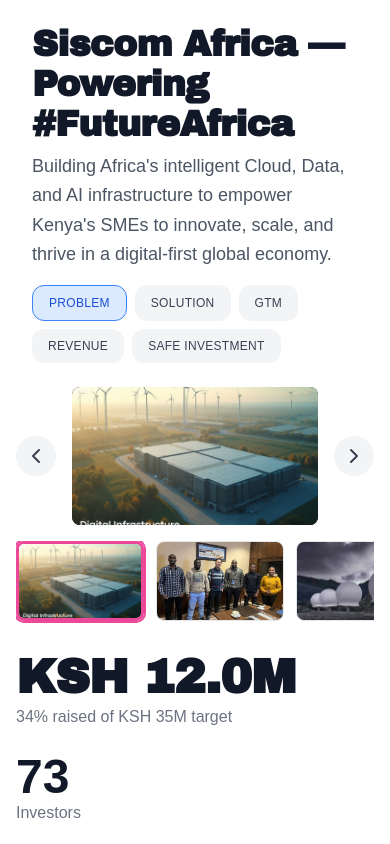
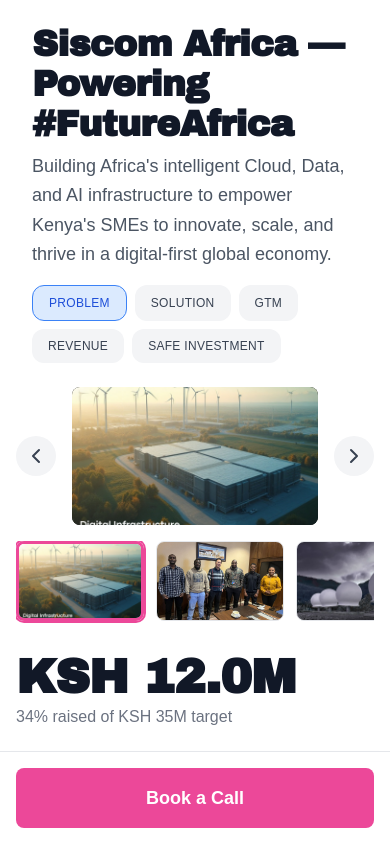
Before and after one commit to finley-dev23/siscom-notes, a Next.js app: page / in a window 390 px wide. Shown: the top 844 px of the page. Built offline with nearby package versions, Linux system fonts and the light colour scheme; a web font is replaced by a local one.

Commit message:
done with mobile view

```diff
--- a/components/Tabs.tsx
+++ b/components/Tabs.tsx
@@ -30,10 +30,20 @@
 
   return (
     <div>
-      {/* Sticky Navigation Bar (appears when scrolled past tabs) */}
+      {/* Mobile: Sticky Button at Bottom */}
+      <div className="lg:hidden fixed bottom-0 left-0 right-0 bg-white border-t border-gray-200 shadow-lg z-50 p-4">
+        <a
+          href="/invest"
+          className="w-full bg-pink-500 hover:bg-pink-600 text-white px-6 py-4 rounded-lg text-lg font-semibold transition-colors block text-center"
+        >
+          Book a Call
+        </a>
+      </div>
+
+      {/* Desktop: Sticky Navigation Bar (appears when scrolled past tabs) */}
       {showStickyNav && (
-        <div className="fixed top-0 left-0 right-0 bg-white border-b border-gray-200 shadow-sm z-50">
-          <div className="max-w-7xl mx-auto px-4 sm:px-6 lg:px-8">
+        <div className="hidden lg:flex fixed top-0 left-0 right-0 bg-white border-b border-gray-200 shadow-sm z-50">
+          <div className="max-w-7xl mx-auto px-4 sm:px-6 lg:px-8 w-full">
             <div className="flex items-center justify-between">
               <div className="flex space-x-8">
                 {tabs.map((tab) => (
@@ -95,7 +105,7 @@
       </div>
 
       {/* Two Column Layout */}
-      <div className="lg:grid lg:grid-cols-3 lg:gap-8 mt-6">
+      <div className="lg:grid lg:grid-cols-3 lg:gap-8 mt-6 pb-24 lg:pb-6">
         {/* Left Column - Main Content */}
         <div className="lg:col-span-2">
           {/* Tab Content */}
```
